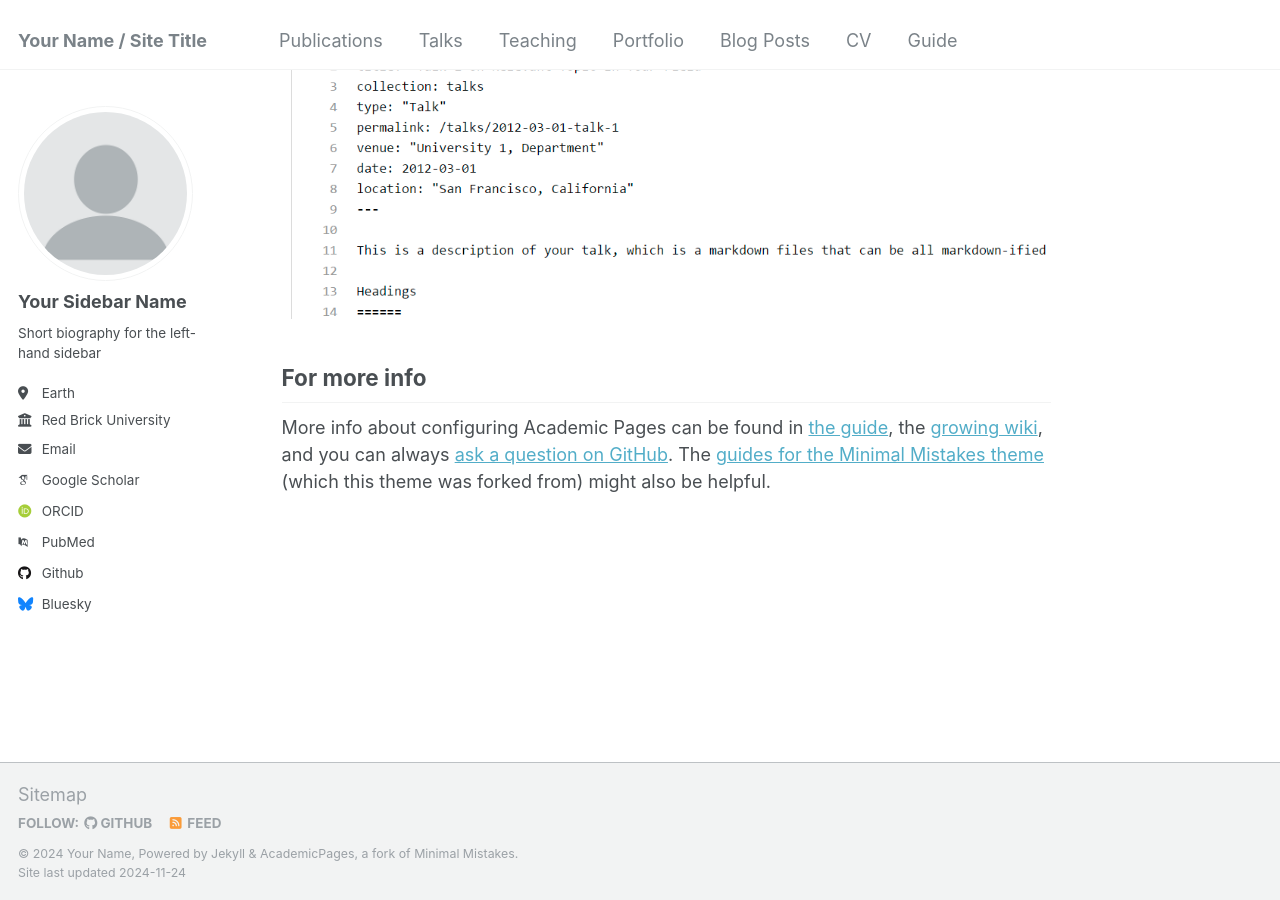
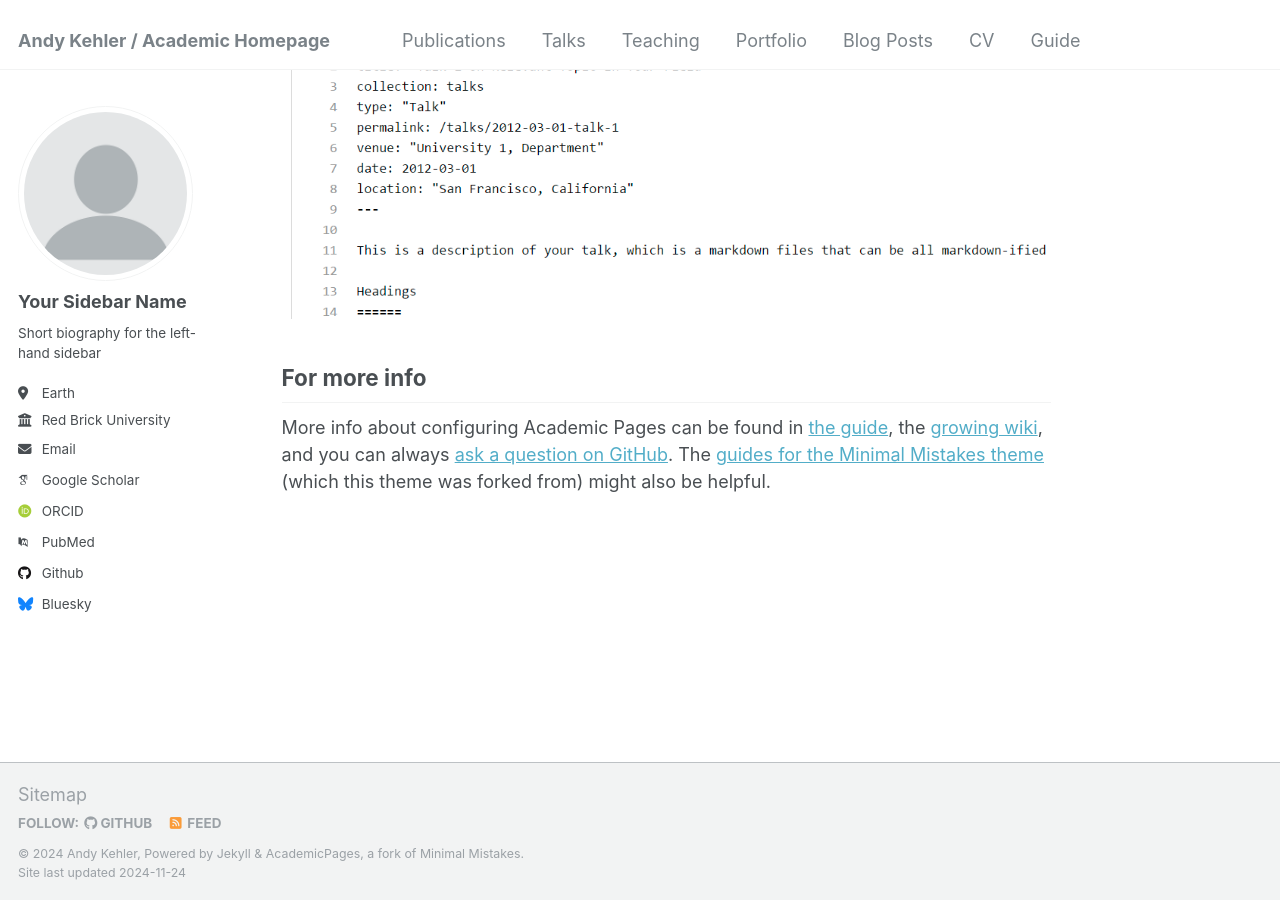
Before and after one commit to akehler/akehler.github.io, a Jekyll site: the page built from _pages/about.md, in a window 1280 px wide and 900 px high, scrolled down 2643 px. Built offline with Jekyll 4.4.1, drawn with Linux system fonts in a browser that asks for light colours; some web fonts are replaced.

Commit message:
Update _config.yml

```diff
--- a/_config.yml
+++ b/_config.yml
@@ -8,10 +8,10 @@
 
 # Basic Site Settings
 locale                   : "en-US"
-title                    : "Your Name / Site Title"
+title                    : "Andy Kehler / Academic Homepage"
 title_separator          : "-"
-name                     : &name "Your Name"
-description              : &description "personal description"
+name                     : &name "Andy Kehler"
+description              : &description "Professor, Department of Linguistics, UC San Diego"
 url                      : https://academicpages.github.io # the base hostname & protocol for your site e.g. "https://[your GitHub username].github.io"
 baseurl                  : "" # the subpath of your site, e.g. "/blog"
 repository               : "academicpages/academicpages.github.io"
```
